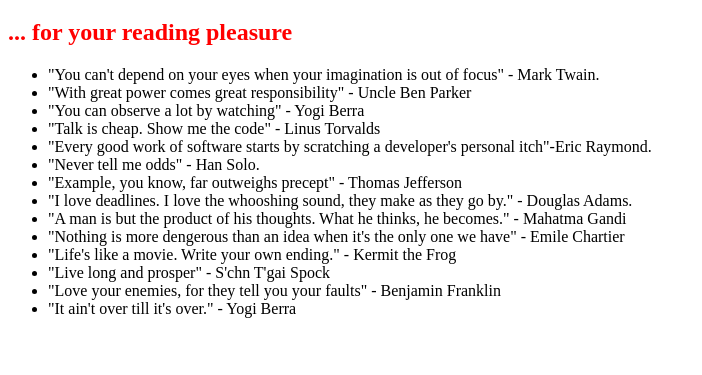
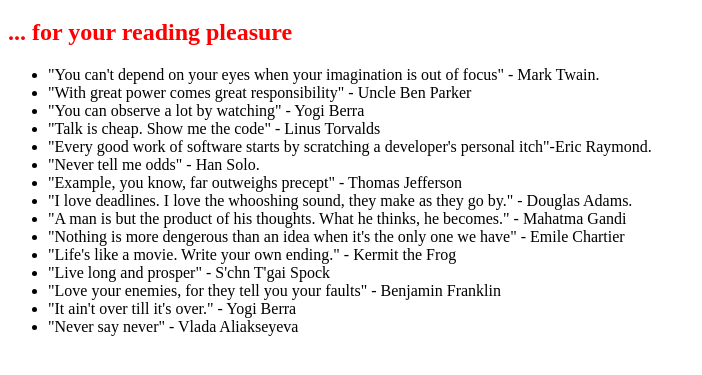
Before and after one commit to VladaAliakseyeva/0main_openSAP_repo, a plain HTML site: page index.html in a window 1280 px wide. Shown: the part 61-436 px from the top of the page, without its empty margins (0-702 px from the left). Drawn offline with Linux system fonts and the light colour scheme.

Commit message:
added Vlada's quote

```diff
--- a/index.html
+++ b/index.html
@@ -23,6 +23,7 @@
 		    <li> "Live long and prosper" - S'chn T'gai Spock</li>
 		    <li>"Love your enemies, for they tell you your faults" - Benjamin Franklin</li>
 		<li>"It ain't over till it's over." - Yogi Berra </li>
+			<li> "Never say never" - Vlada Aliakseyeva </li>
 		</ul>
 	</body>
 </html>
```
